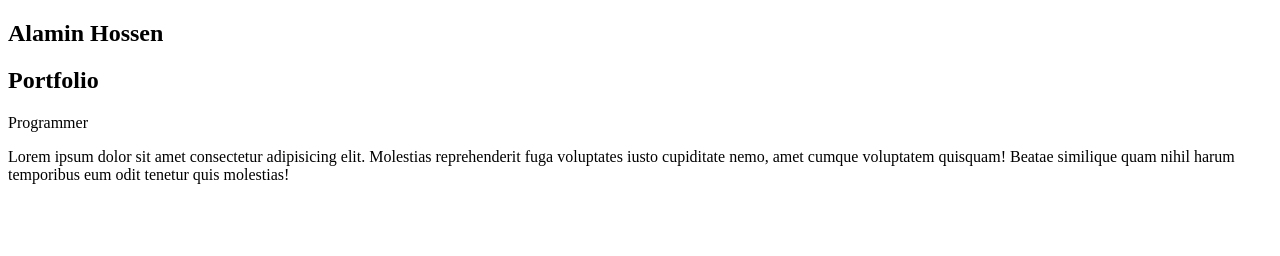
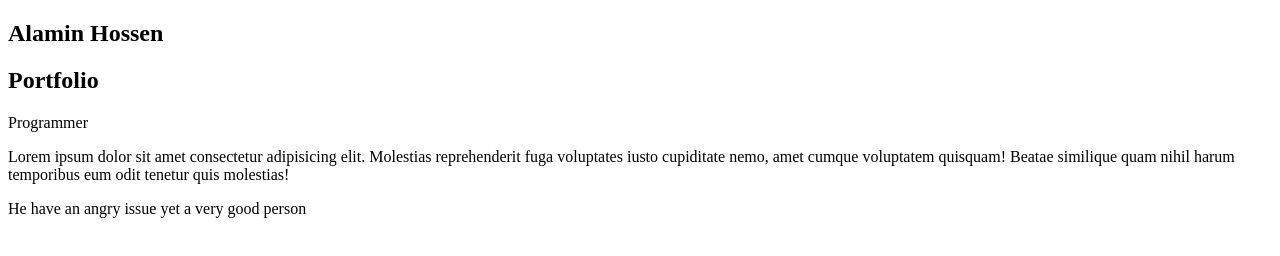
Before and after one commit to alamin-hossen-it/git-init-undo, a plain HTML site: page index.html in a window 1280 px wide. Drawn offline with Linux system fonts and the light colour scheme.

Commit message:
added one more info about personality and added text.txt file thats it

```diff
--- a/index.html
+++ b/index.html
@@ -10,8 +10,11 @@
     <section>
         <h1>Portfolio</h1>
         <p>Programmer</p>
+
         <p>Lorem ipsum dolor sit amet consectetur adipisicing elit. Molestias reprehenderit fuga voluptates iusto cupiditate nemo, amet cumque voluptatem quisquam! Beatae similique quam nihil harum temporibus eum odit tenetur quis molestias!</p>
+        <p>He have an angry issue yet a very good person</p>
     </section>
+
 
 </body>
 </html>
```
Also changed, not shown: test.txt (added).
